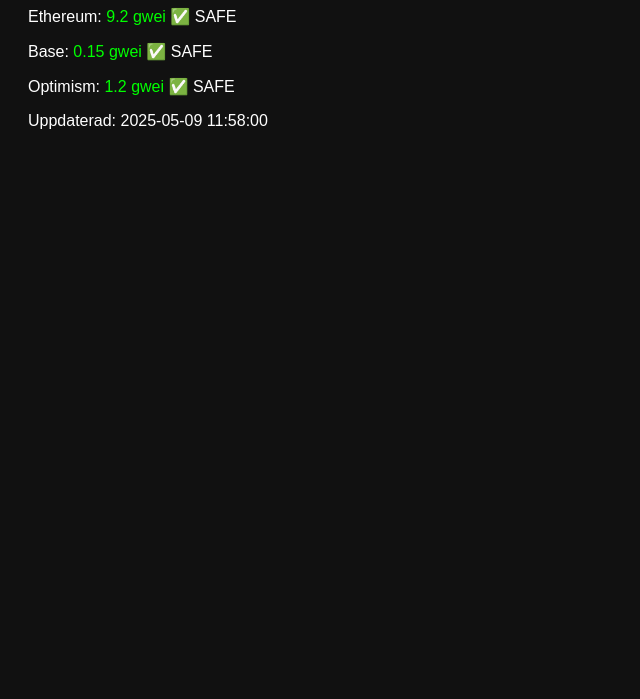
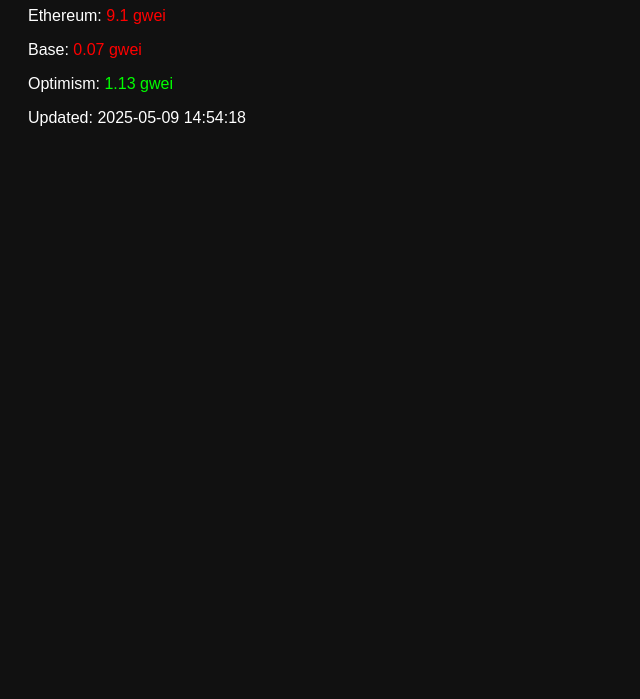
Before and after one commit to gascheckking/gascheck-v1, a plain HTML site: page index.html in a window 1280 px wide. Shown: the part 101-800 px from the top of the page, without its empty margins (0-640 px from the left). Drawn offline with Linux system fonts and the light colour scheme.

Commit message:
Update index.html

```diff
--- a/index.html
+++ b/index.html
@@ -9,32 +9,72 @@
             font-family: sans-serif;
             padding: 20px;
         }
-      .safe {
-        color: lime;
-      }
+        .ethereum { color: #4DA6FF; } /* blå */
+        .base { color: #FFC300; }     /* gul */
+        .optimism { color: #FF4DD2; } /* rosa */
+        .up { color: red; }
+        .down { color: lime; }
+        .stable { color: gray; }
     </style>
 </head>
+
 <body>
     <h1>GasCheck – Live Tracker</h1>
-    <p>Ethereum: <span class="safe">9.2 gwei</span> ✅ SAFE</p>
-    <p>Base: <span class="safe">0.15 gwei</span> ✅ SAFE</p>
-    <p>Optimism: <span class="safe">1.2 gwei</span> ✅ SAFE</p>
 
-    <!-- Tidsskriften konverteras här -->
+    <p>Ethereum: <span id="ethereum" class="ethereum">9.2 gwei</span></p>
+    <p>Base: <span id="base" class="base">0.15 gwei</span></p>
+    <p>Optimism: <span id="optimism" class="optimism">1.2 gwei</span></p>
+
     <p id="updatedTime"></p>
 
     <script>
-      // Get UTC time
-      let updatedTime = "2025-05-09 09:58 UTC";  // Replace this with your dynamic time
+        let previousValues = {
+            ethereum: 9.2,
+            base: 0.15,
+            optimism: 1.2
+        };
 
-      // Create a Date object
-      let utcDate = new Date(updatedTime);
+        // Simulera slumpvis förändring tills vi har API-koppling
+        function simulateGasChange(value) {
+            const change = (Math.random() - 0.5) * 0.2; // slumpmässig liten ändring
+            return Math.max(0, (value + change).toFixed(2));
+        }
 
-      // Convert to Europe/Stockholm time (for CET/CEST)
-      let localTime = utcDate.toLocaleString('sv-SE', { timeZone: 'Europe/Stockholm' });
+        function updateGasFees() {
+            ['ethereum', 'base', 'optimism'].forEach(network => {
+                const element = document.getElementById(network);
+                const oldValue = previousValues[network];
+                const newValue = simulateGasChange(oldValue);
 
-      // Display the time in your page
-      document.getElementById('updatedTime').innerText = "Uppdaterad: " + localTime;
+                if (newValue > oldValue) {
+                    element.className = network + " up";
+                } else if (newValue < oldValue) {
+                    element.className = network + " down";
+                } else {
+                    element.className = network + " stable";
+                }
+
+                element.innerText = newValue + " gwei";
+                previousValues[network] = parseFloat(newValue);
+            });
+
+            updateLocalTime();
+        }
+
+        function updateLocalTime() {
+            const now = new Date();
+            const localTime = now.toLocaleString('sv-SE', {
+                timeZone: 'Europe/Stockholm',
+                hour12: false
+            });
+            document.getElementById('updatedTime').innerText = "Updated: " + localTime;
+        }
+
+        // Initial körning
+        updateGasFees();
+
+        // Uppdatera varje sekund
+        setInterval(updateGasFees, 1000);
     </script>
 </body>
 </html>
```
Lines whose indentation alone changed are shown as unchanged.
